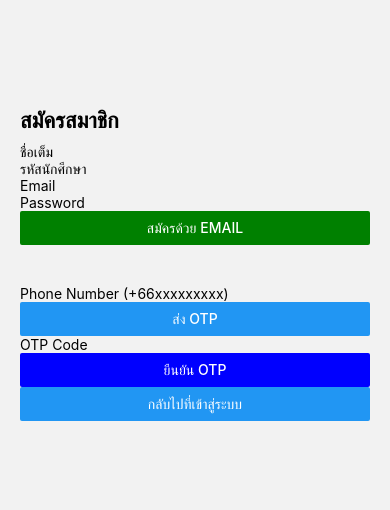
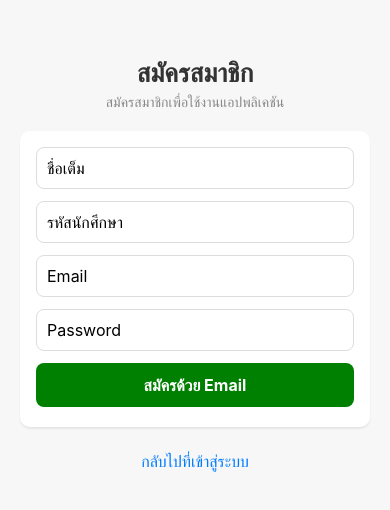
Before and after one commit to TheTable1/project_web2024, a React Native app in the folder my-student-app/: screen /Register in a window 390 px wide. Shown: the part 158-668 px from the top of the page. Built offline with nearby package versions, Linux system fonts and the light colour scheme.

Commit message:
Update RegisterScreen.js

```diff
--- a/my-student-app/RegisterScreen.js
+++ b/my-student-app/RegisterScreen.js
@@ -1,19 +1,31 @@
 import React, { useState } from "react";
-import { View, Text, TextInput, Button, Alert } from "react-native";
+import {
+  View,
+  Text,
+  TextInput,
+  Button,
+  Alert,
+  TouchableOpacity,
+  StyleSheet,
+} from "react-native";
 import { auth, db } from "./firebase";
-import { createUserWithEmailAndPassword, signInWithPhoneNumber, RecaptchaVerifier } from "firebase/auth";
+import {
+  createUserWithEmailAndPassword,
+  signInWithPhoneNumber,
+  RecaptchaVerifier,
+} from "firebase/auth";
 import { setDoc, doc } from "firebase/firestore";
 
 const RegisterScreen = ({ navigation }) => {
   const [email, setEmail] = useState("");
   const [password, setPassword] = useState("");
-  const [name, setName] = useState(""); // ✅ เปลี่ยนจาก fullName เป็น name
-  const [stid, setStid] = useState(""); // ✅ เพิ่มฟิลด์รหัสนักศึกษา
+  const [name, setName] = useState("");
+  const [stid, setStid] = useState("");
   const [phoneNumber, setPhoneNumber] = useState("");
   const [verificationId, setVerificationId] = useState(null);
   const [otpCode, setOtpCode] = useState("");
 
-  // ✅ ฟังก์ชันสมัครสมาชิกด้วย Email/Password
+  // ฟังก์ชันสมัครสมาชิกด้วย Email/Password
   const handleRegister = async () => {
     if (!email || !password || !name || !stid) {
       Alert.alert("Error", "กรุณากรอกข้อมูลให้ครบถ้วน");
@@ -21,12 +33,16 @@ const RegisterScreen = ({ navigation }) => {
     }
 
     try {
-      const userCredential = await createUserWithEmailAndPassword(auth, email, password);
+      const userCredential = await createUserWithEmailAndPassword(
+        auth,
+        email,
+        password
+      );
       const user = userCredential.user;
 
       await setDoc(doc(db, "users", user.uid), {
-        name,   // ✅ เปลี่ยนจาก fullName เป็น name
-        stid,  // ✅ เพิ่มรหัสนักศึกษา
+        name,
+        stid,
         email,
         uid: user.uid,
         createdAt: new Date().toISOString(),
@@ -39,7 +55,7 @@ const RegisterScreen = ({ navigation }) => {
     }
   };
 
-  // ✅ ฟังก์ชันส่ง OTP ไปที่เบอร์โทร
+  // ฟังก์ชันส่ง OTP ไปที่เบอร์โทร
   const sendOtp = async () => {
     if (!phoneNumber) {
       Alert.alert("Error", "กรุณากรอกหมายเลขโทรศัพท์");
@@ -47,8 +63,18 @@ const RegisterScreen = ({ navigation }) => {
     }
 
     try {
-      const recaptchaVerifier = new RecaptchaVerifier(auth, "recaptcha-container", { size: "invisible" });
-      const confirmation = await signInWithPhoneNumber(auth, phoneNumber, recaptchaVerifier);
+      const recaptchaVerifier = new RecaptchaVerifier(
+        auth,
+        "recaptcha-container",
+        {
+          size: "invisible",
+        }
+      );
+      const confirmation = await signInWithPhoneNumber(
+        auth,
+        phoneNumber,
+        recaptchaVerifier
+      );
       setVerificationId(confirmation.verificationId);
       Alert.alert("OTP ถูกส่งแล้ว กรุณากรอก OTP ที่ได้รับ");
     } catch (error) {
@@ -56,7 +82,7 @@ const RegisterScreen = ({ navigation }) => {
     }
   };
 
-  // ✅ ฟังก์ชันยืนยัน OTP
+  // ฟังก์ชันยืนยัน OTP
   const verifyOtp = async () => {
     if (!verificationId || !otpCode || !name || !stid) {
       Alert.alert("Error", "กรุณากรอก OTP และข้อมูลส่วนตัว");
@@ -64,13 +90,16 @@ const RegisterScreen = ({ navigation }) => {
     }
 
     try {
-      const credential = auth.PhoneAuthProvider.credential(verificationId, otpCode);
+      const credential = auth.PhoneAuthProvider.credential(
+        verificationId,
+        otpCode
+      );
       const userCredential = await auth.signInWithCredential(credential);
       const user = userCredential.user;
 
       await setDoc(doc(db, "users", user.uid), {
-        name,   // ✅ บันทึกชื่อที่สมัครผ่าน OTP
-        stid,   // ✅ บันทึกรหัสนักศึกษา
+        name,
+        stid,
         phoneNumber,
         uid: user.uid,
         createdAt: new Date().toISOString(),
@@ -84,30 +113,135 @@ const RegisterScreen = ({ navigation }) => {
   };
 
   return (
-    <View style={{ flex: 1, justifyContent: "center", padding: 20 }}>
-      <Text style={{ fontSize: 22, fontWeight: "bold", marginBottom: 10 }}>สมัครสมาชิก</Text>
+    <View style={styles.container}>
+      {/* หัวข้อใหญ่และคำบรรยาย */}
+      <Text style={styles.title}>สมัครสมาชิก</Text>
+      <Text style={styles.subtitle}>สมัครสมาชิกเพื่อใช้งานแอปพลิเคชัน</Text>
 
-      {/* ✅ สมัครสมาชิกด้วย Email/Password */}
-      <TextInput placeholder="ชื่อเต็ม" value={name} onChangeText={setName} />
-      <TextInput placeholder="รหัสนักศึกษา" value={stid} onChangeText={setStid} keyboardType="numeric" />
-      <TextInput placeholder="Email" value={email} onChangeText={setEmail} keyboardType="email-address" />
-      <TextInput placeholder="Password" value={password} onChangeText={setPassword} secureTextEntry />
-      <Button title="สมัครด้วย Email" onPress={handleRegister} color="green" />
+      {/* กล่องสำหรับสมัครด้วย Email/Password */}
+      <View style={styles.boxContainer}>
+        <TextInput
+          style={styles.input}
+          placeholder="ชื่อเต็ม"
+          value={name}
+          onChangeText={setName}
+        />
+        <TextInput
+          style={styles.input}
+          placeholder="รหัสนักศึกษา"
+          value={stid}
+          onChangeText={setStid}
+          keyboardType="numeric"
+        />
+        <TextInput
+          style={styles.input}
+          placeholder="Email"
+          value={email}
+          onChangeText={setEmail}
+          keyboardType="email-address"
+        />
+        <TextInput
+          style={styles.input}
+          placeholder="Password"
+          value={password}
+          onChangeText={setPassword}
+          secureTextEntry
+        />
 
-      <View style={{ marginVertical: 20 }} />
+        {/* ปุ่มสมัครด้วย Email */}
+        <TouchableOpacity
+          style={[styles.button, { backgroundColor: "green" }]}
+          onPress={handleRegister}
+        >
+          <Text style={styles.buttonText}>สมัครด้วย Email</Text>
+        </TouchableOpacity>
+      </View>
 
-      {/* ✅ สมัครสมาชิกด้วย OTP */}
-      <TextInput placeholder="Phone Number (+66xxxxxxxxx)" value={phoneNumber} onChangeText={setPhoneNumber} keyboardType="phone-pad" />
-      <Button title="ส่ง OTP" onPress={sendOtp} />
-      <TextInput placeholder="OTP Code" value={otpCode} onChangeText={setOtpCode} keyboardType="numeric" />
-      <Button title="ยืนยัน OTP" onPress={verifyOtp} color="blue" />
 
-      <View id="recaptcha-container"></View>
+      {/* Element สำหรับ reCAPTCHA (ต้องมีไว้) */}
+      <View id="recaptcha-container" />
 
       {/* ปุ่มย้อนกลับไปหน้า Login */}
-      <Button title="กลับไปที่เข้าสู่ระบบ" onPress={() => navigation.navigate("Login")} />
+      <TouchableOpacity
+        style={styles.backLink}
+        onPress={() => navigation.navigate("Login")}
+      >
+        <Text style={styles.backLinkText}>กลับไปที่เข้าสู่ระบบ</Text>
+      </TouchableOpacity>
     </View>
   );
 };
 
+// ส่วนกำหนดสไตล์
+const styles = StyleSheet.create({
+  container: {
+    flex: 1,
+    backgroundColor: "#F7F7F7",
+    paddingHorizontal: 20,
+    justifyContent: "center",
+  },
+  title: {
+    fontSize: 26,
+    fontWeight: "bold",
+    textAlign: "center",
+    color: "#333",
+    marginBottom: 4,
+  },
+  subtitle: {
+    fontSize: 14,
+    color: "#888",
+    textAlign: "center",
+    marginBottom: 20,
+  },
+  boxContainer: {
+    backgroundColor: "#FFFFFF",
+    borderRadius: 10,
+    padding: 16,
+    marginBottom: 16,
+
+    // เงา (Android + iOS)
+    shadowColor: "#000",
+    shadowOffset: { width: 0, height: 2 },
+    shadowOpacity: 0.07,
+    shadowRadius: 2,
+    elevation: 2,
+  },
+  input: {
+    borderWidth: 1,
+    borderColor: "#DDD",
+    borderRadius: 8,
+    padding: 10,
+    marginBottom: 12,
+    fontSize: 16,
+    backgroundColor: "#FFF",
+  },
+  button: {
+    borderRadius: 8,
+    paddingVertical: 12,
+    alignItems: "center",
+    marginBottom: 4,
+  },
+  buttonText: {
+    color: "#FFFFFF",
+    fontSize: 16,
+    fontWeight: "bold",
+  },
+  separator: {
+    alignItems: "center",
+    marginVertical: 10,
+  },
+  separatorText: {
+    fontSize: 16,
+    color: "#999",
+  },
+  backLink: {
+    alignSelf: "center",
+    marginTop: 8,
+  },
+  backLinkText: {
+    fontSize: 16,
+    color: "#007BFF",
+  },
+});
+
 export default RegisterScreen;
```
